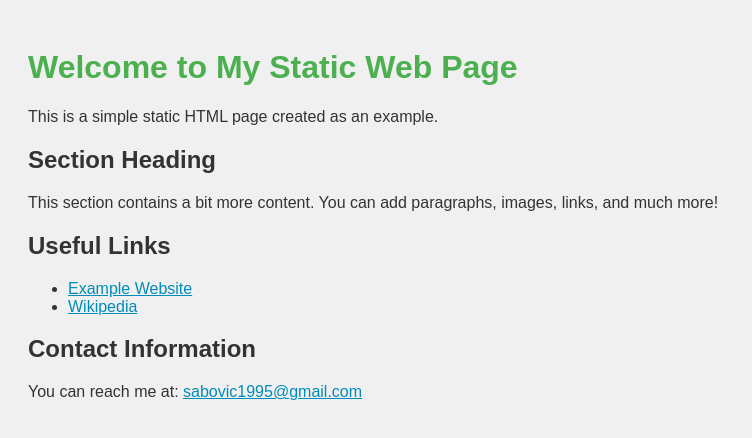
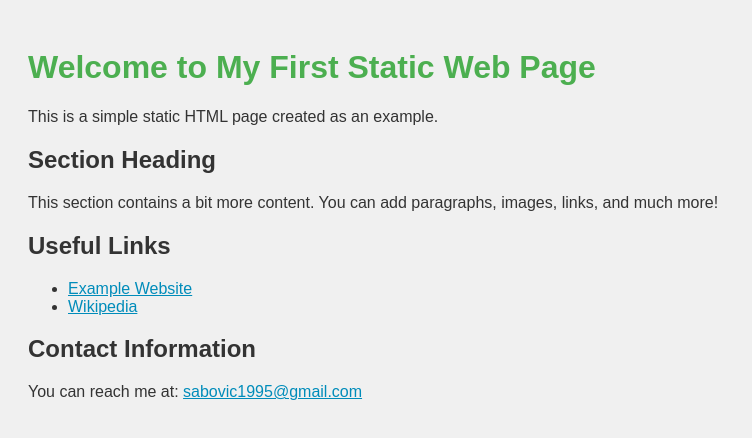
Before and after one commit to ASabovic/nginx-static-website, a plain HTML site: page index.html in a window 1280 px wide. Shown: the whole page, without its empty margins (0-752 px from the left). Drawn offline with Linux system fonts and the light colour scheme.

Commit message:
html file changed

```diff
--- a/index.html
+++ b/index.html
@@ -24,7 +24,7 @@
 </head>
 <body>
 
-    <h1>Welcome to My Static Web Page</h1>
+    <h1>Welcome to My First Static Web Page</h1>
     <p>This is a simple static HTML page created as an example.</p>
 
     <h2>Section Heading</h2>
```
